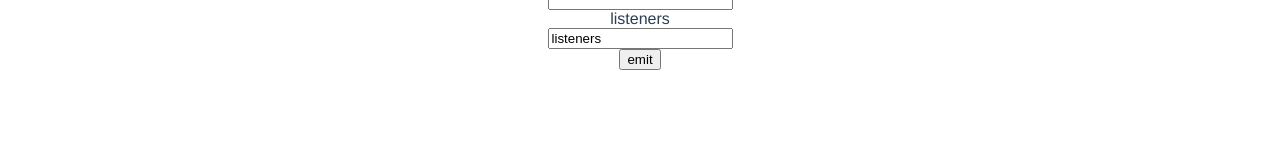
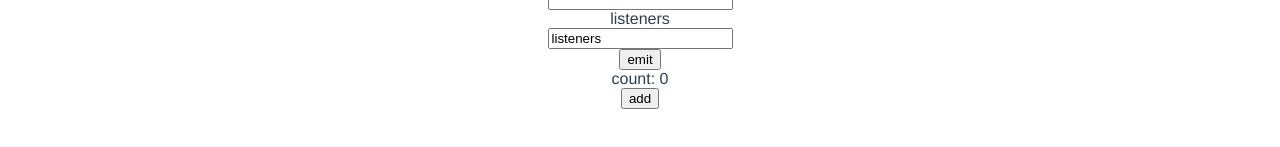
Before and after one commit to miracle-dx/projectVue2, a Vue app: page / in a window 1280 px wide. Shown: the part 353-500 px from the top of the page. Built offline with nearby package versions, Linux system fonts and the light colour scheme.

Commit message:
vue 依赖注入学习

```diff
--- a/src/App.vue
+++ b/src/App.vue
@@ -22,6 +22,7 @@
     <EventCompL v-on:focus="onFocus" v-model="listeners"></EventCompL>
     <EventBusCompA></EventBusCompA>
     <EventBusCompB></EventBusCompB>
+    <InjectionComp></InjectionComp>
   </div>
 </template>
 
@@ -35,6 +36,7 @@ import EventCompM from './components/customEventsOfComp/EventCompM'
 import EventCompL from './components/customEventsOfComp/EventCompL'
 import EventBusCompA from './components/eventBus/EventBusCompA'
 import EventBusCompB from './components/eventBus/EventBusCompB'
+import InjectionComp from './components/provideAndInject/InjectionComp'
 export default {
   name: 'App',
   data() {
@@ -82,7 +84,8 @@ export default {
     EventCompM,
     EventCompL,
     EventBusCompA,
-    EventBusCompB
+    EventBusCompB,
+    InjectionComp
   }
 
 }
--- /dev/null
+++ b/src/components/provideAndInject/InjectionChild.vue
@@ -0,0 +1,17 @@
+<template>
+    <InjectionGrandson></InjectionGrandson>
+</template>
+
+<script>
+import InjectionGrandson from "./InjectionGrandson";
+export default {
+    name: 'InjectionChild',
+    components: {
+        InjectionGrandson
+    }
+}
+</script>
+
+<style>
+
+</style>
--- /dev/null
+++ b/src/components/provideAndInject/InjectionComp.vue
@@ -0,0 +1,36 @@
+<template>
+  <div>
+      <div>count: {{count}}</div>
+      <InjectionChild></InjectionChild>
+  </div>
+</template>
+
+<script>
+import InjectionChild from "./InjectionChild";
+export default {
+    name: 'InjectionComp',
+    data() {
+        return {
+            count: 0
+        }
+    },
+    methods: {
+        addCount() {
+            this.count ++
+        }
+    },
+    provide: function() {
+        return {
+            addCount: this.addCount
+        }
+    },
+    components: {
+        InjectionChild
+    }
+
+}
+</script>
+
+<style>
+
+</style>
--- /dev/null
+++ b/src/components/provideAndInject/InjectionGrandson.vue
@@ -0,0 +1,14 @@
+<template>
+    <button v-on:click="addCount">add</button>
+</template>
+
+<script>
+export default {
+    name: 'InjectionGrandson',
+    inject: ['addCount']
+}
+</script>
+
+<style>
+
+</style>
```
Also changed, not shown: 1 other file (tests, documents, lock files or other folders).
